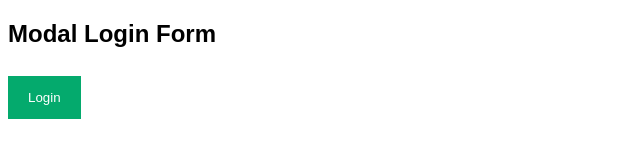
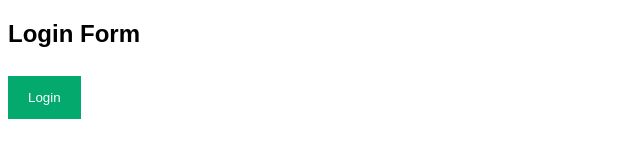
Before and after one commit to devisrinuthalapati/newone, a plain HTML site: page Index.html in a window 1280 px wide. Shown: the whole page, without its empty margins (0-640 px from the left). Drawn offline with Linux system fonts and the light colour scheme.

Commit message:
Update Index.html
Practice

```diff
--- a/Index.html
+++ b/Index.html
@@ -127,7 +127,7 @@ span.psw {
 </head>
 <body>
 
-<h2>Modal Login Form</h2>
+<h2>Login Form</h2>
 
 <button onclick="document.getElementById('id01').style.display='block'" style="width:auto;">Login</button>
 
```
